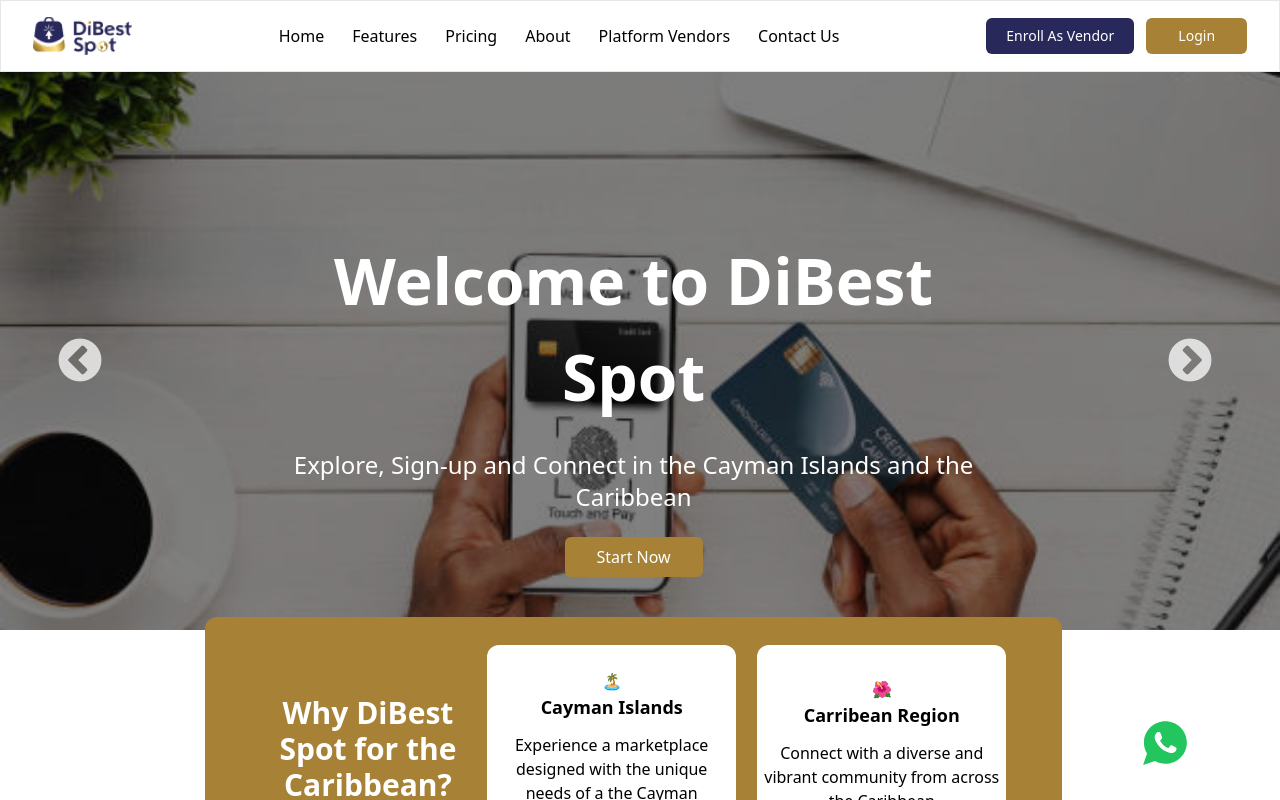
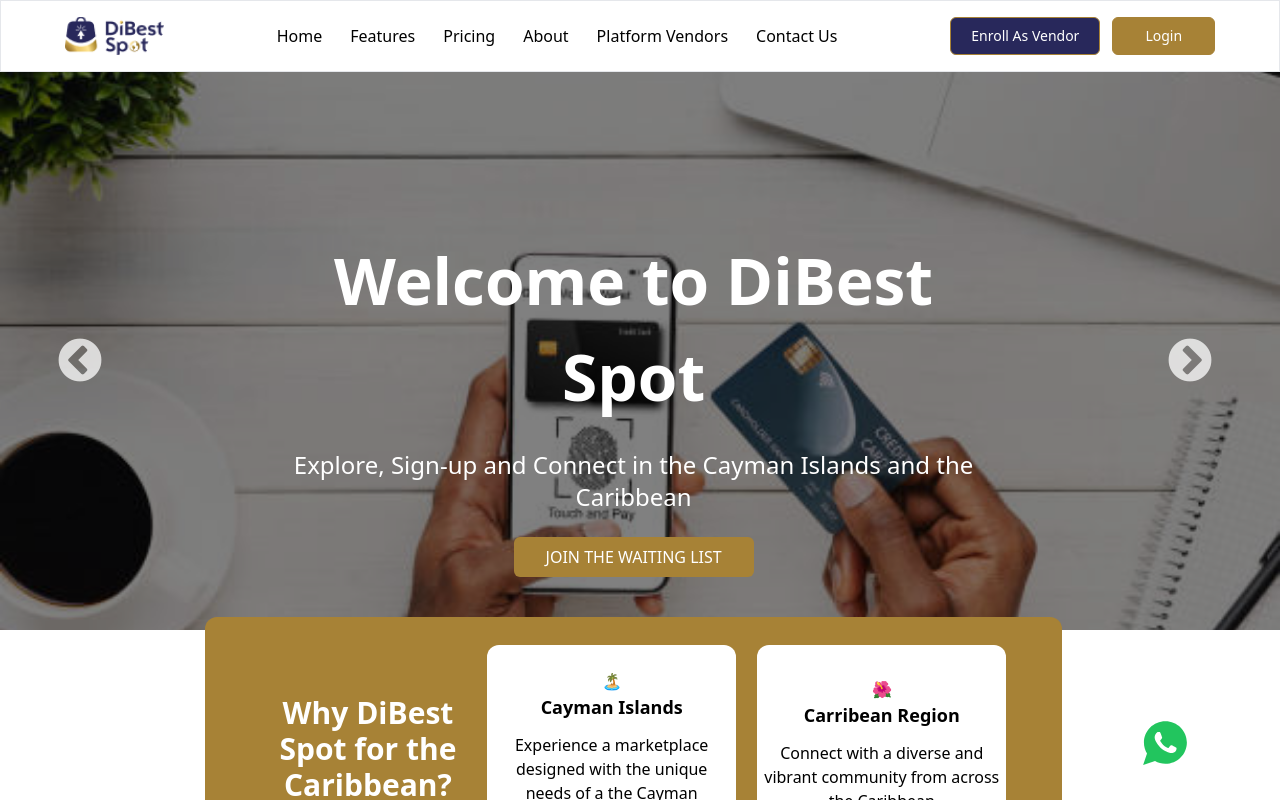
Before and after one commit to jnpRoF/Dibest-new, a React (Vite) app: page / in a window 1280 px wide. Shown: the top 800 px of the page. Built offline with nearby package versions, Linux system fonts and the light colour scheme.

Commit message:
fix little bugs

```diff
--- a/src/components/About/About.jsx
+++ b/src/components/About/About.jsx
@@ -2,7 +2,7 @@
   return (
     <div id="about" className="flex justify-center py-5">
       <div className="flex flex-col space-y-3 w-4/5">
-        <h3 className="font-semibold text-purple text-3xl">About</h3>
+        <h3 className="font-semibold text-purple text-4xl">About</h3>
         <p className="text-start">
           DiBest Spot is an online platform that comprises of several
           marketplaces. The platform allows consumers or vendors to buy and sell
--- a/src/components/Banner/Banner.jsx
+++ b/src/components/Banner/Banner.jsx
@@ -12,9 +12,14 @@
           <p className="text-[1.2rem] leading-[1.6rem] mb-6 lg:text-2xl">
             Explore, Sign-up and Connect in the Cayman Islands and the Caribbean
           </p>
-          <Button className="p-2 px-8 bg-gold rounded-md hover:opacity-90">
-            Start Now
-          </Button>
+          <a
+            href="https://submit.jotform.com/Spot_DiBest/members"
+            target="_blank"
+            rel="noopener noreferrer"
+            className="p-2 px-8 bg-gold rounded-md hover:opacity-90 hover:text-black"
+          >
+            JOIN THE WAITING LIST
+          </a>
         </div>
       </div>
       <div className="flex flex-col space-y-5 justify-between p-7 lg:px-14 bg-gold rounded-xl lg:flex-row lg:items-center lg:space-y-0 lg:space-x-3">
--- a/src/components/Banner4/Banner4.jsx
+++ b/src/components/Banner4/Banner4.jsx
@@ -38,7 +38,7 @@
               />
               <Card2
                 src={images.num3}
-                trans="lg:translate-x-[14px] lg:translate-y-[-25px]"
+                trans="lg:translate-x-[14px] lg:translate-y-[-48px]"
                 headText="Joan C"
                 bodyTextHead="On-Demand Service:"
                 bodyText={`"The on-demand services on this platform have been a game-changer for me. Whether it's a last-minute home cleaning or receiving a quick food delivery at my hotel, the ease of finding reliable service providers has made my life so much easier living in Cayman Islands.The integration with the eWallet ensures swift and hassle-free transactions."`}
--- a/src/components/Footer/Footer.jsx
+++ b/src/components/Footer/Footer.jsx
@@ -4,7 +4,7 @@
 
 const Footer = ({ footerColor }) => {
   return (
-    <div className="bg-cover bg-bottom bg-shootingLight">
+    <div id="footer" className="bg-cover bg-bottom bg-shootingLight">
       <div className={`pt-24 h-full w-full ${footerColor} px-12 text-white`}>
         <div className="flex justify-between border-b-2 pb-16 flex-wrap space-x-3  flex-col sm:flex-row">
           <div className="flex flex-col space-y-3 items-center my-4">
@@ -95,6 +95,8 @@
             </a>
             <a
               href="https://ondemandadmin.dibestspot.com"
+              target="_blank"
+              rel="noopener noreferrer"
               className="text-xl link"
             >
               OnDemand Services
@@ -112,6 +114,8 @@
             </a>
             <a
               href="https://ewalletadmin.dibestspot.com"
+              target="_blank"
+              rel="noopener noreferrer"
               className="text-xl link"
             >
               Ewallets
@@ -147,8 +151,8 @@
               <h3 className="font-semibold text-2xl">Contact Us:</h3>
               <p className="font-semibold">
                 Have questions or suggestions? We'd love to hear from you!
-                Contact our dedicated support team at{" "}
-                <a href="mailto:info@dibestspot.com" className="underline">
+                Contact our dedicated support team at
+                <a href="mailto:info@dibestspot.com" className="underline ml-2">
                   info@dibestspot.com
                 </a>
               </p>
--- a/src/components/MarketPlaceCard/MarketPlaceCard.jsx
+++ b/src/components/MarketPlaceCard/MarketPlaceCard.jsx
@@ -13,11 +13,11 @@
           <div className="flex flex-col space-y-3">
             <p className="text-base">{bodyText}</p>
           </div>
-          <div className="">
+          {/* <div className="">
             <Button className={`p-2 px-8 ${btnColor} rounded-sm text-white`}>
               LEARN MORE
             </Button>
-          </div>
+          </div> */}
         </div>
       </>
     </div>
--- a/src/components/NavBar/NavBar.jsx
+++ b/src/components/NavBar/NavBar.jsx
@@ -1,7 +1,6 @@
 import { useState } from "react";
 import { Link } from "react-router-dom";
 import images from "../../constants/images";
-import Button from "../Button/Button";
 
 const NavBar = ({ getFormState, display }) => {
   const handleFormDisplay = () => {
@@ -17,7 +16,7 @@
 
   return (
     <nav className="flex justify-center py-4 border fixed z-10 w-full bg-white top-0">
-      <div className="flex mx-auto w-[90%] justify-between items-center lg:w-[95%]">
+      <div className="flex mx-auto w-[95%] justify-between items-center lg:w-[90%]">
         <Link to="/">
           <img src={images.logo} alt="" />
         </Link>
@@ -45,7 +44,7 @@
           <Link className="hover:text-gray-300" to="platformvendor">
             Platform Vendors
           </Link>
-          <a className="hover:text-gray-300" href="#contact">
+          <a className="hover:text-gray-300" href="#footer">
             Contact Us
           </a>
         </div>
@@ -99,30 +98,44 @@
           </Link>
           <a
             className="hover:border border-gold rounded-full p-2 px-8"
-            href="#contact"
+            href="#footer"
           >
             Contact Us
           </a>
-          <Button
+          <a
+            href="https://form.jotform.com/Spot_DiBest/vendors"
+            target="_blank"
+            rel="noopener noreferrer"
             className="p-2 px-5 bg-purple text-white rounded-md text-sm hover:bg-transparent hover:border hover:border-gold hover:text-black"
-            onClick={handleFormDisplay}
           >
             Enroll As Vendor
-          </Button>
-          <Button className="p-2 px-8 bg-gold text-white rounded-md text-sm hover:opacity-90">
+          </a>
+          <a
+            href="https://panel.dibestspot.com/login"
+            target="_blank"
+            rel="noopener noreferrer"
+            className="p-2 px-8 bg-gold text-white rounded-md text-sm hover:opacity-90"
+          >
             Login
-          </Button>
+          </a>
         </div>
         <div className="space-x-3 hidden lg:flex">
-          <Button
-            className="p-2 px-5 bg-purple text-white rounded-md text-sm hover:bg-transparent hover:border hover:border-gold hover:text-black"
-            onClick={handleFormDisplay}
+          <a
+            href="https://form.jotform.com/Spot_DiBest/vendors"
+            target="_blank"
+            rel="noopener noreferrer"
+            className="p-2 px-5 bg-purple text-white rounded-md text-sm hover:bg-transparent border border-gold hover:text-black"
           >
             Enroll As Vendor
-          </Button>
-          <Button className="p-2 px-8 bg-gold text-white rounded-md text-sm hover:opacity-90">
+          </a>
+          <a
+            href="https://panel.dibestspot.com/login"
+            target="_blank"
+            rel="noopener noreferrer"
+            className="p-2 px-8 bg-gold text-white rounded-md text-sm hover:bg-transparent border border-gold hover:text-black"
+          >
             Login
-          </Button>
+          </a>
         </div>
       </div>
     </nav>
--- a/src/components/Pricing/Pricing.jsx
+++ b/src/components/Pricing/Pricing.jsx
@@ -12,7 +12,6 @@
       <div className="bg-purple py-4">
         <div className="mx-auto flex w-4/5 lg2:w-1/2 justify-between flex-col space-y-3 md:flex-row md:space-y-0 items-center">
           <PricingCard headText="DiBest Member">
-            <span>FREE TO JOIN</span>
             <p className="text-center">
               Members can participate in both Auctions and classified listing.
             </p>
@@ -22,6 +21,14 @@
             </p>
             <a href="mailto:info@dibestspot.com" className="underline">
               info@dibestspot.com
+            </a>
+            <a
+              href="https://submit.jotform.com/Spot_DiBest/members"
+              target="_blank"
+              rel="noopener noreferrer"
+              className="p-2 px-8 bg-gold rounded-md hover:opacity-90 hover:text-white"
+            >
+              FREE! START NOW
             </a>
           </PricingCard>
           <PricingCard headText="DiBest Vendors">
@@ -40,6 +47,14 @@
               >
                 info@dibestspot.com
               </a>
+              <a
+                href="https://form.jotform.com/Spot_DiBest/vendors"
+                target="_blank"
+                rel="noopener noreferrer"
+                className="p-2 px-8 text-center bg-gold rounded-md hover:opacity-90 hover:text-white"
+              >
+                JOIN TODAY
+              </a>
             </div>
           </PricingCard>
         </div>
--- a/src/constants/images.js
+++ b/src/constants/images.js
@@ -14,7 +14,6 @@
 import card6 from "/assets/card6.jfif";
 import dibest from "/assets/dibest.png";
 import ewallet from "/assets/ewallet.jpg";
-import fadi from "/assets/fadi.jpeg";
 import fadi2 from "/assets/fadi.png";
 import frame1 from "/assets/frame1.jfif";
 import frame2 from "/assets/frame2.jfif";
@@ -66,7 +65,6 @@
   playstore2,
   shoplogo,
   ewallet,
-  fadi,
   fadi2,
   frame1,
   frame2,
@@ -87,3 +85,13 @@
   vector2,
   shootingLight,
 };
+
+const leftBtn = document.querySelectorAll(".slick-prev");
+const rightBtn = document.querySelectorAll(".slick-nect");
+
+
+console.log(leftBtn);
+for (let i = 0; i < leftBtn.length; i++) {
+  const element = leftBtn[1];
+  element.style.color = "black";
+}
```
Also changed, not shown: public/assets/fadi.jpeg (deleted), 1 other file (tests, documents, lock files or other folders).
